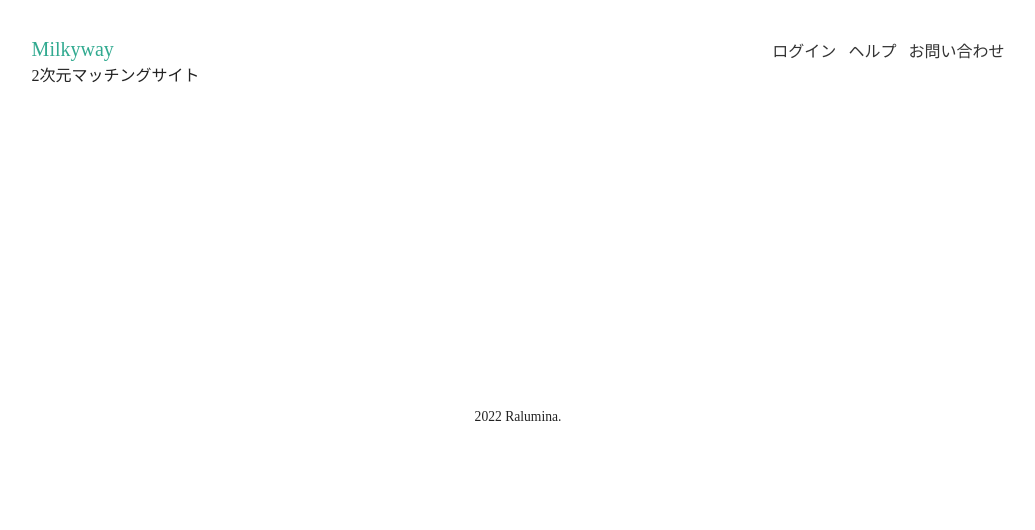
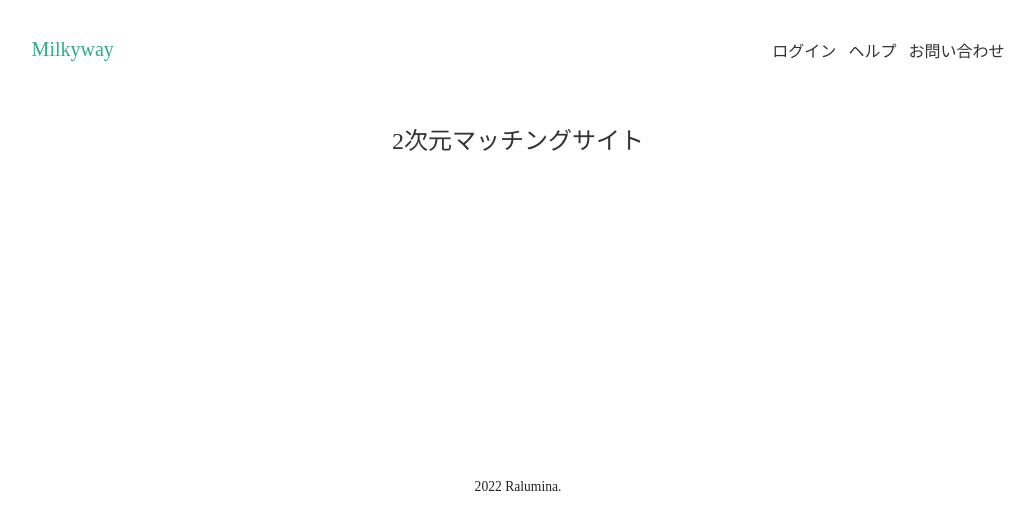
Before and after one commit to kazuya002ex/front_milk, a plain HTML site: page index.html in a window 1280 px wide. Shown: the whole page, without its empty margins (122-1157 px from the left). Drawn offline with Linux system fonts and the light colour scheme.

Commit message:
細かい修正

```diff
--- a/index.html
+++ b/index.html
@@ -24,7 +24,7 @@
 
     <main>
         <section class="main-title">
-            <h2>2次元マッチングサイト</h2>
+            <h2><a href="#">2次元マッチングサイト</a></h2>
         </section>
     </main>
 
--- a/style.css
+++ b/style.css
@@ -95,3 +95,14 @@ footer {
 .copylight small {
   font-size: 0.85rem;
 }
+
+/* NOTE: top index */
+
+.main-title {
+  text-align: center;
+  margin-top: 6%;
+}
+
+.main-title h2 {
+  font-size: 1.5rem;
+}
```
